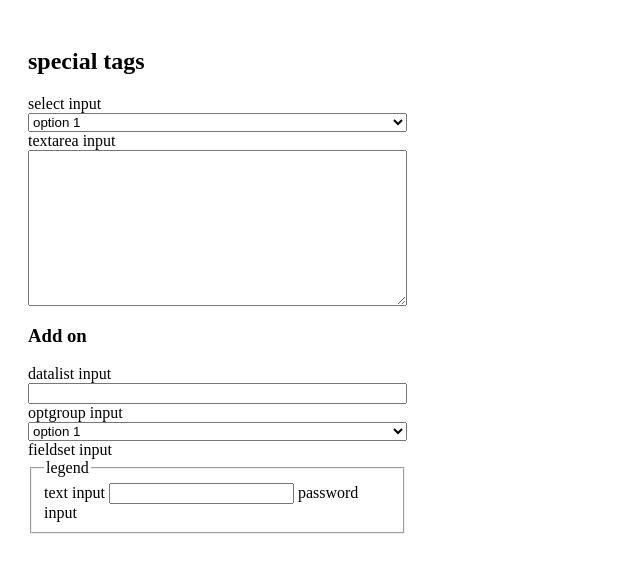
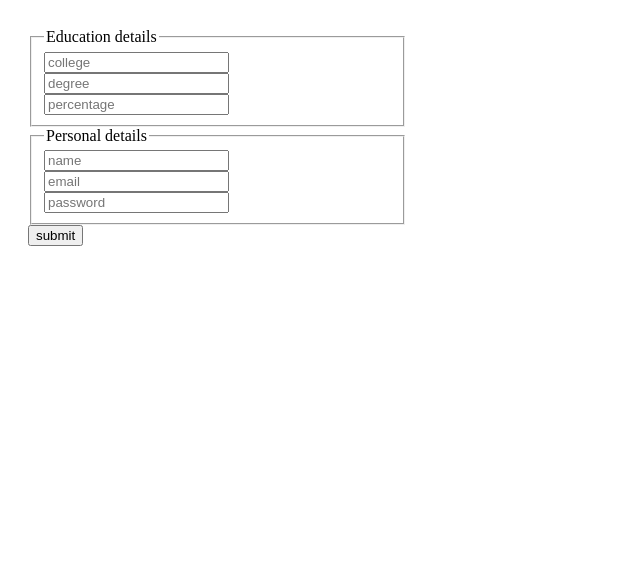
Before and after one commit to mohammedafeef/html-tutorial, a plain HTML site: page index.html in a window 1280 px wide. Shown: the whole page, without its empty margins (0-640 px from the left). Drawn offline with Linux system fonts and the light colour scheme.

Commit message:
chore:form tag

```diff
--- a/index.html
+++ b/index.html
@@ -6,48 +6,25 @@
     <link
         rel="stylesheet"
         href="style.css">
-    <title>Special input tags</title>
+    <title>form</title>
 </head>
 <body>
     <div class="container">
-        <h2>special tags</h2>
-
-        <label>select input</label>
-        <select name="select" id="select">
-            <option value="1">option 1</option>
-            <option value="2">option 2</option>
-        </select>
-
-        <label>textarea input</label>
-        <textarea name="textarea" id="textarea" cols="30" rows="10"></textarea>
-
-        <h3>Add on</h3>
-        <label>datalist input</label>
-        <input list="datalist" name="datalist" id="datalist">
-        <datalist id="datalist">
-            <option value="1">option 1</option>
-            <option value="2">option 2</option>
-        </datalist>
-
-        <label>optgroup input</label>
-        <select name="optgroup" id="optgroup">
-            <optgroup label="group 1">
-                <option value="1">option 1</option>
-                <option value="2">option 2</option>
-            </optgroup>
-            <optgroup label="group 2">
-                <option value="3">option 3</option>
-                <option value="4">option 4</option>
-            </optgroup>
-        </select>
-
-        <label>fieldset input</label>
-        <fieldset>
-            <legend>legend</legend>
-            <label>text input</label>
-            <input type="text" name="text" id="text">
-            <label>password input</label>
-        </fieldset>
+        <form action="index.php" method="post">
+            <fieldset>
+                <legend>Education details</legend>
+                <input type="text" name="college" placeholder="college">
+                <input type="text" name="degree" placeholder="degree">
+                <input type="text" name="percentage" placeholder="percentage">
+            </fieldset>
+            <fieldset>
+                <legend>Personal details</legend>
+                <input type="text" name="name" placeholder="name">
+                <input type="email" name="email" placeholder="email">
+                <input type="password" name="password" placeholder="password">
+            </fieldset>
+            <input type="submit" name="submit" value="submit">
+        </form>
     </div>
 </body>
 </html>
```
